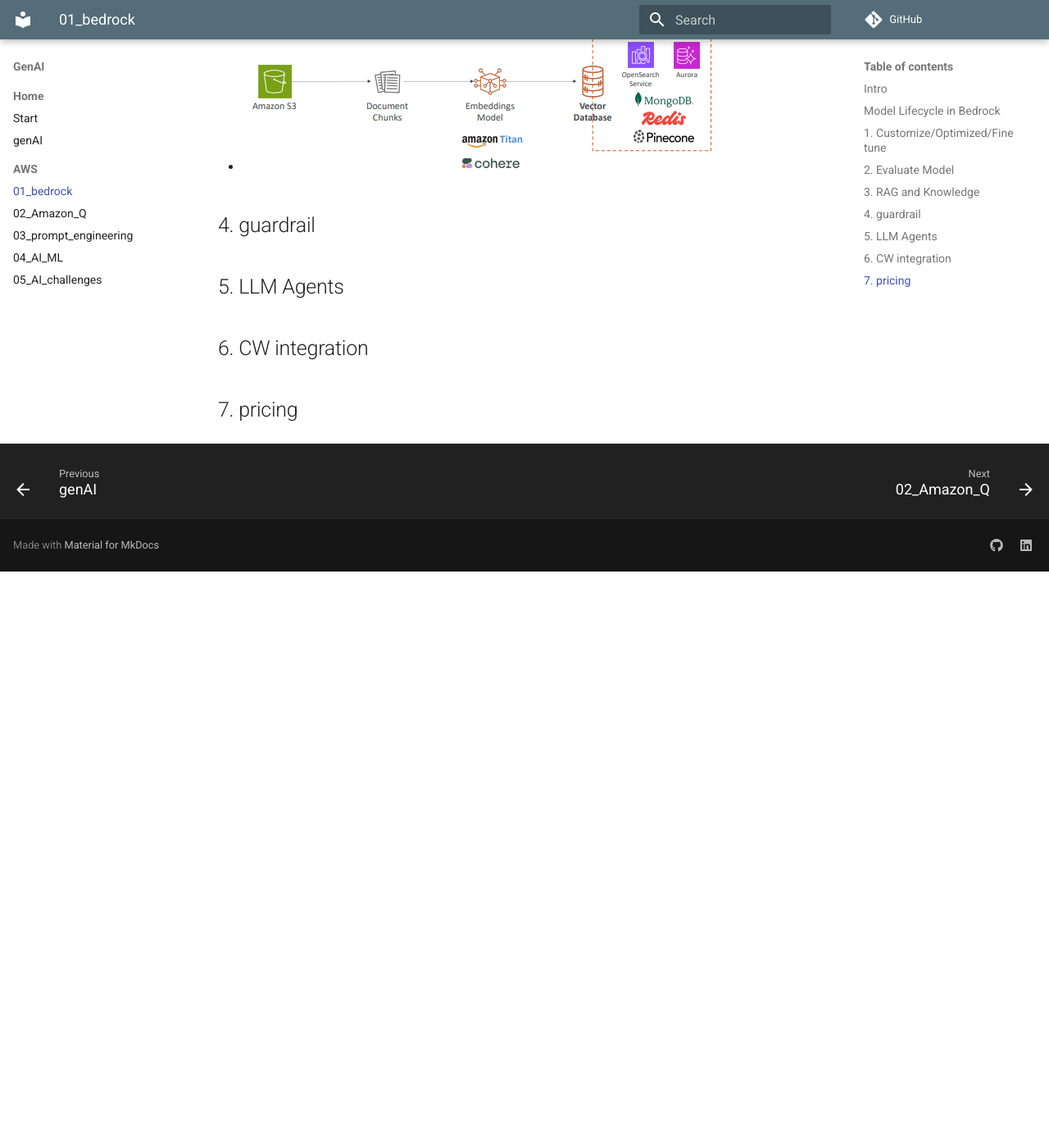
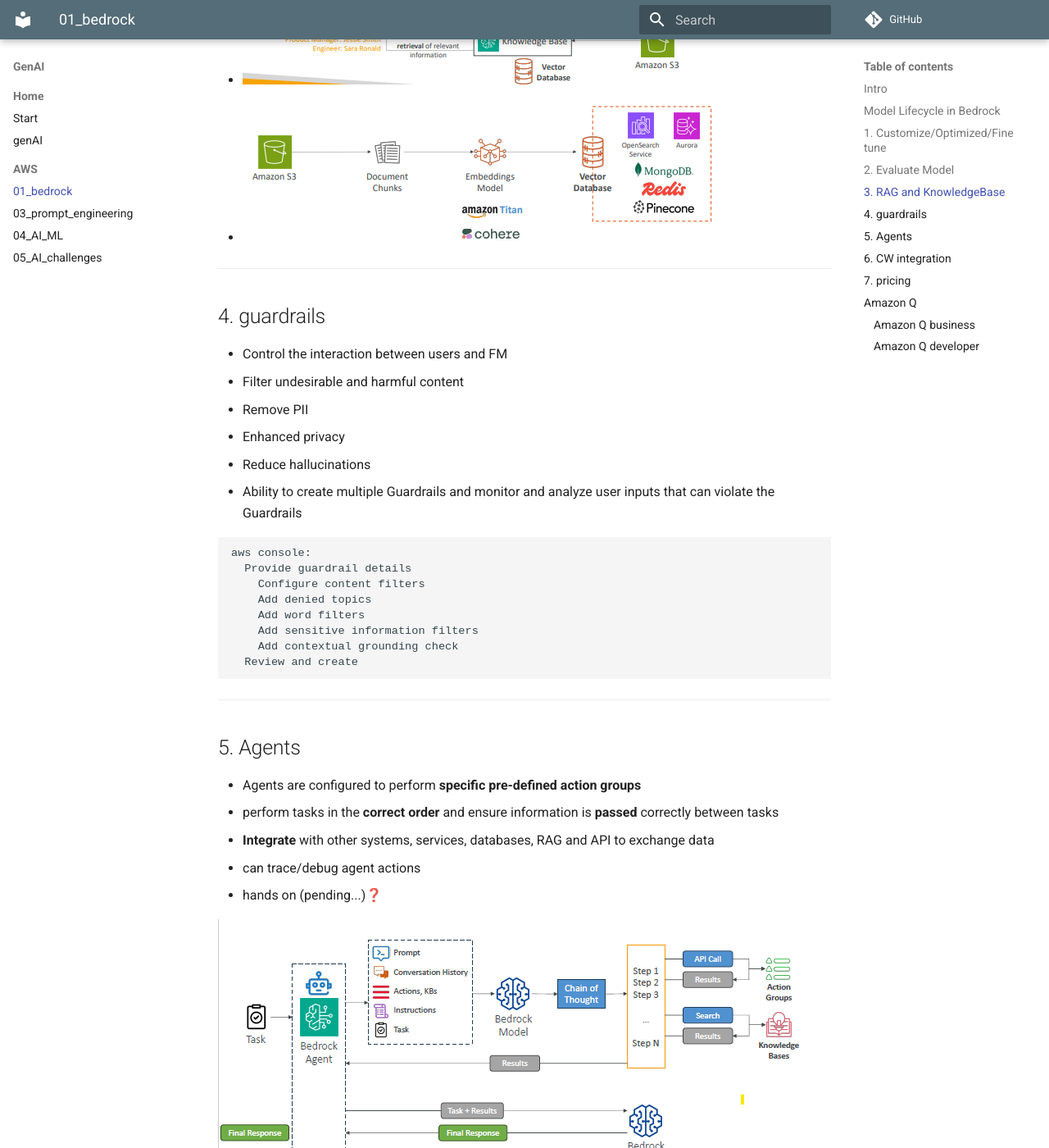
Before and after one commit to lekhrajdinkar/data-engineer, an MkDocs documentation site: the page built from docs/00_gen_ai/01_bedrock.md, in a window 1280 px wide and 1400 px high, scrolled down 3153 px. Shown: the whole window at 82% size. Built offline with MkDocs 1.6.1 and Material for MkDocs 9.7.7, drawn with Linux system fonts in a browser that asks for light colours; comment, search, counter and statistics services are not loaded; before the commit the page ends 3850 px from its top, so only the background shows below that; some of the changed text lies outside the part shown.

Commit message:
prompt engineering

````diff
--- a/docs/00_gen_ai/01_bedrock.md
+++ b/docs/00_gen_ai/01_bedrock.md
@@ -80,27 +80,78 @@
     { "role": "user", "content": "What about tomorrow?" }
   ]
 }
-
 ```
 
+---
 ## 2. Evaluate Model
 - evaluation metrics
 - ways - manual or by another Model
 - reference : benchmark
 - compare model response with benchmark response
-- seen on Console, will explore more later
+- explore more later ❓
 
-## 3. RAG and Knowledge
+---
+## 3. RAG and KnowledgeBase
 - real-time data is needed to be fed into the FM , **outside of its training data**
 - Bedrock takes care of creating **Vector Embeddings** (dynamoDB, aurora, RDS, ElasticSearch, Neptune)
 - **Source** : s3, saleforce, confluence, website, sharpoint, etc
+- on console : knowledge base
 - ![img_1.png](../99_img/genai/01/img_1.png)
 - ![img.png](../99_img/genai/01/img.png)
 
-## 4. guardrail
+---
+## 4. guardrails
+- Control the interaction between users and FM
+- Filter undesirable and harmful content
+- Remove PII
+- Enhanced privacy
+- Reduce hallucinations
+- Ability to create multiple Guardrails and monitor and analyze user inputs that can violate the Guardrails
 
-## 5. LLM Agents
+```
+aws console:
+  Provide guardrail details
+    Configure content filters
+    Add denied topics
+    Add word filters
+    Add sensitive information filters
+    Add contextual grounding check
+  Review and create
+```
 
+---
+## 5. Agents
+- Agents are configured to perform **specific pre-defined action groups**
+- perform tasks in the **correct order** and ensure information is **passed** correctly between tasks
+- **Integrate** with other systems, services, databases, RAG and API to exchange data
+- can trace/debug agent actions
+- hands on (pending...)❓
+
+![img_2.png](../99_img/genai/01/01/img_2.png)
+
+![img_3.png](../99_img/genai/01/01/img_3.png)
+
+---
 ## 6. CW integration
+- Enable **model invocation logging** : s3 + CW
+- create metrics
+- check inbuilt metric
 
+---
 ## 7. pricing
+
+- **On-Demand** – great for unpredictable workloads, no long-term commitment
+- **Batch** – provides up to `50% discounts`
+- **Provisioned Throughput** – (usually) not a cost-saving measure, great to **reserve capacity**
+- Temperature, Top K, Top P – no impact on pricing ⬅️
+- **Model size** – usually a smaller model will be cheaper (varies based on providers)
+- **Number of Input and Output Tokens** – main driver of cost
+
+![img_4.png](../99_img/genai/01/01/img_4.png)
+
+---
+## Amazon Q
+### Amazon Q business
+
+### Amazon Q developer
+- install IDE plugin, like github copilot
--- a/mkdocs.yml
+++ b/mkdocs.yml
@@ -37,7 +37,6 @@
           - genAI: 00_gen_ai/00_GenAI.md
       - AWS:
           - 01_bedrock: 00_gen_ai/01_bedrock.md
-          - 02_Amazon_Q: 00_gen_ai/02_Amazon_Q.md
           - 03_prompt_engineering: 00_gen_ai/03_prompt_enginerring.md
           - 04_AI_ML: 00_gen_ai/04_AI_ML.md
           - 05_AI_challenges: 00_gen_ai/05_AI_challenges.md
````
Also changed, not shown: docs/00_gen_ai/00_GenAI.md (+25 -13 lines), docs/00_gen_ai/02_Amazon_Q.md (deleted), docs/99_img/genai/01/01/img.png (added), docs/99_img/genai/01/01/img_1.png (added), docs/99_img/genai/01/01/img_2.png (added), docs/99_img/genai/01/01/img_3.png (added), docs/99_img/genai/01/01/img_4.png (added).
